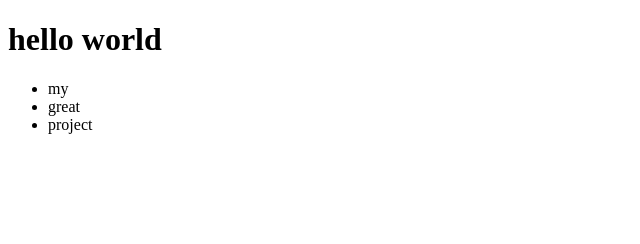
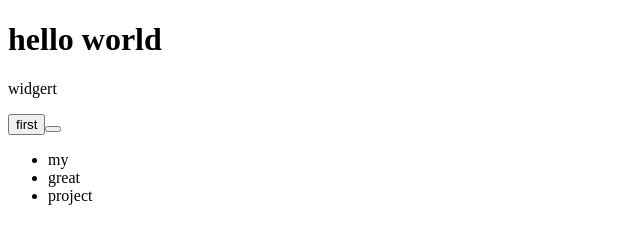
Before and after one commit to taisakamisarava/gitTurtorial, a plain HTML site: page index.html in a window 1280 px wide. Shown: the whole page, without its empty margins (0-640 px from the left). Drawn offline with Linux system fonts and the light colour scheme.

Commit message:
widget and button#

```diff
--- a/index.html
+++ b/index.html
@@ -10,6 +10,11 @@
 
 <body>
     <h1>hello world</h1>
+    <div id="container">
+        <p>widgert</p>
+
+        <button class="first-btn">first <button></button></button>
+    </div>
     <ul>
         <li>my</li>
         <li>great</li>
```
